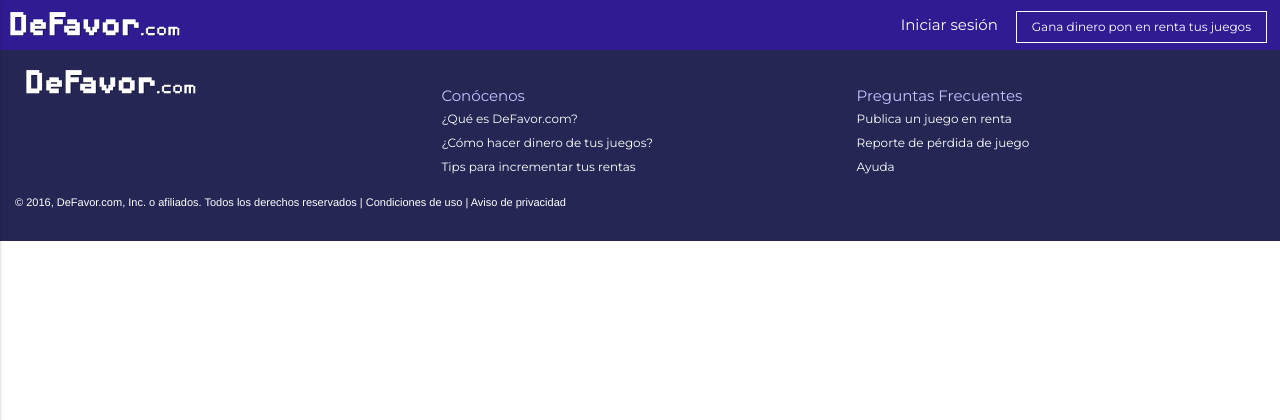
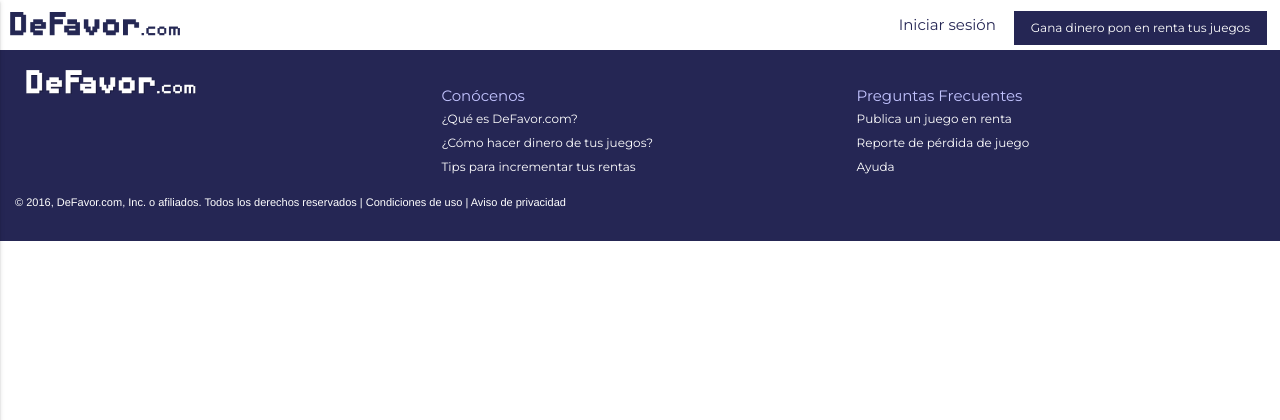
Before and after one commit to sofiarivas/de-favor, a Django app: template templates/base.html in a window 1280 px wide. Shown: the top 420 px of the page. Run offline with Django 3.2, Linux system fonts and the light colour scheme; the template is opened without the code that fills it, so the values that code supplies are empty; some libraries are stand-ins or nearby versions.

Commit message:
Estilos para dos navs

```diff
--- a/juego/views.py
+++ b/juego/views.py
@@ -1,3 +1,8 @@
 from django.shortcuts import render
+from .models import Juego
+from django.views.generic import View
+
+
+
 
 # Create your views here.
--- a/main/urls.py
+++ b/main/urls.py
@@ -7,4 +7,9 @@ urlpatterns=[
 			views.HomeView.as_view(),
 			name='home'
 			),
+
+	url(r'^detalle/$',
+			views.DetalleView.as_view(),
+			name='detalle'
+			),
 ]
--- a/static/estilos.css
+++ b/static/estilos.css
@@ -19,7 +19,23 @@ h1{
 	background-image: url(back-home.jpg);
 	background-attachment: fixed;
 }
+/*Estilos de menu default*/
+.nav-wrapper-main{
+box-shadow: none;
+}
 
+
+.login_button{
+color: #252654;
+}
+.register_button{
+	background-color: #252654;
+	border: 2px solid #252654!important
+}
+.register_button:hover{
+border: 2px solid #252654!important;
+}
+/*Estilos de menu home*/
 #home-welcome{
 	background-image: url(back-home.jpg);
 	background-attachment: fixed;
--- a/templates/base.html
+++ b/templates/base.html
@@ -23,13 +23,13 @@
 <body>
 <!-- nav bar -->
 {%block nav%}
-<nav class="deep-purple darken-4">
-    <div class="nav-wrapper">
-	  <a href="#!" class="brand-logo"><img src="{% static 'logo.png' %}" id="logo-home"></a>
+<nav class="transparent nav-wrapper-main">
+    <div class="nav-wrapper-main">
+	  <a href="#!" class="brand-logo"><img src="{% static 'logo_morado.png' %}" id="logo-home"></a>
       <a href="#" data-activates="mobile-demo" class="button-collapse"><i class="material-icons">menu</i></a>
       <ul class="right hide-on-med-and-down">
-        <li><a href="#">Iniciar sesión</a></li>
-        <li><a id="callto-home">Gana dinero pon en renta tus juegos </a></li>
+        <li><a href="#" class="login_button">Iniciar sesión</a></li>
+        <li><a id="callto-home" class="register_button">Gana dinero pon en renta tus juegos </a></li>
       </ul>
       <ul class="side-nav" id="mobile-demo">
         <li><a href="#">Sass</a></li>
```
Also changed, not shown: main/templates/detalle.html (added, +7 -0 lines), main/templates/index.html (+9 -1 lines), main/views.py (+7 -0 lines), db.sqlite3, 1 other file.
